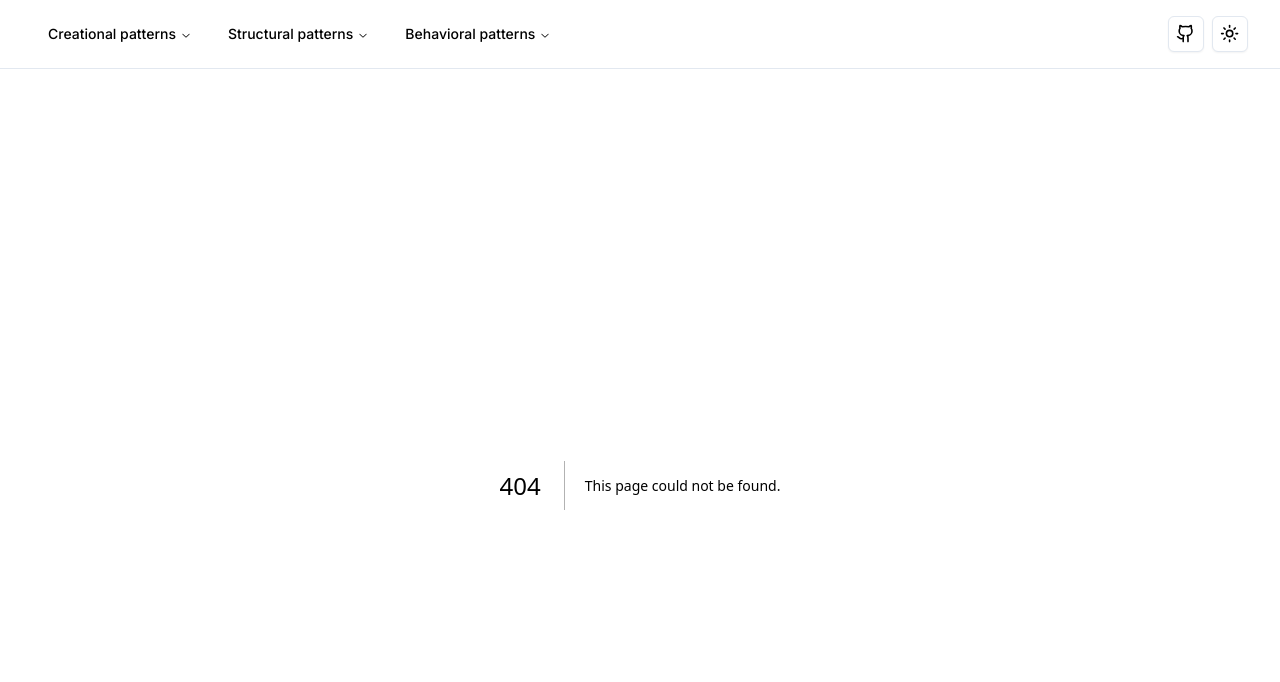
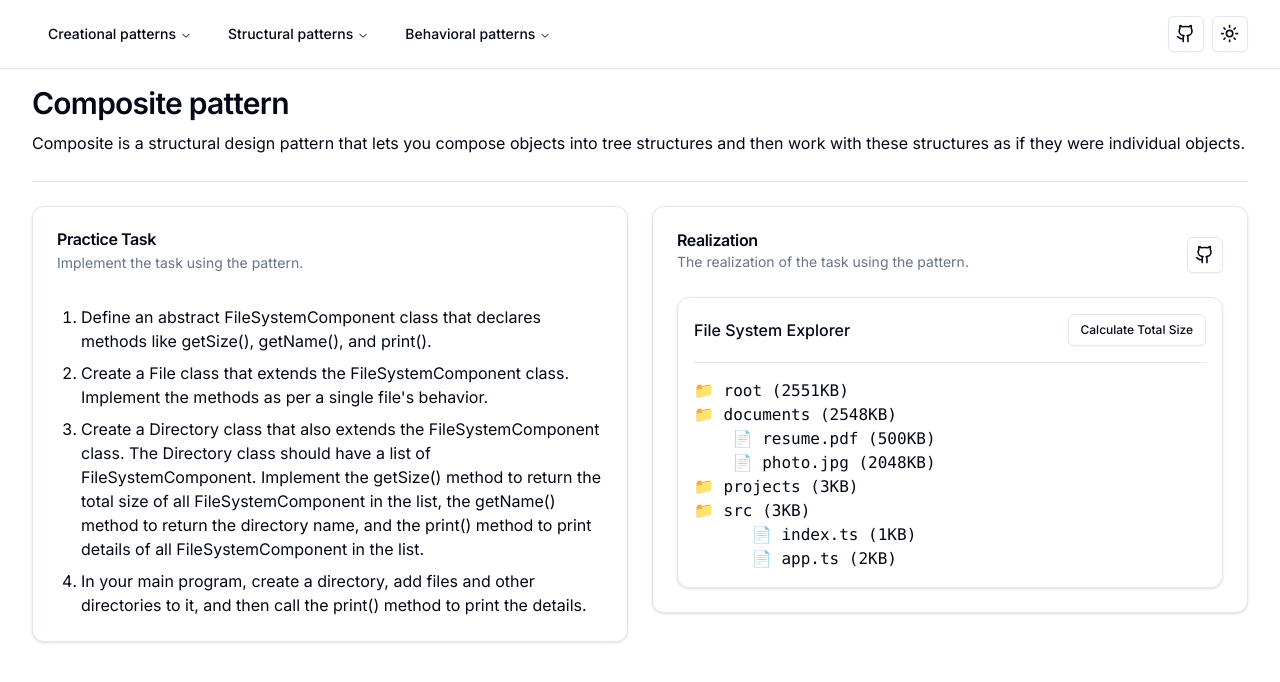
Before and after one commit to oleksandr-kondratiev/design-patters, a Next.js app: page /structural/composite in a window 1280 px wide. Before the commit this address had no page. Shown: the top 682 px of the page. Built offline with nearby package versions, Linux system fonts and the light colour scheme.

Commit message:
Feature: Composite

```diff
--- /dev/null
+++ b/src/app/structural/composite/page.tsx
@@ -0,0 +1,24 @@
+// patterns
+import { Composite } from "@/patterns/composite/composite";
+
+// components
+import { PatternWrapper } from "@/components/pattern-wrapper/pattern-wrapper";
+
+const CompositePage = () => {
+  return (
+    <PatternWrapper
+      title="Composite pattern"
+      subtitle="Composite is a structural design pattern that lets you compose objects into tree structures and then work with these structures as if they were individual objects."
+      task={[
+        "Define an abstract FileSystemComponent class that declares methods like getSize(), getName(), and print().",
+        "Create a File class that extends the FileSystemComponent class. Implement the methods as per a single file's behavior.",
+        "Create a Directory class that also extends the FileSystemComponent class. The Directory class should have a list of FileSystemComponent. Implement the getSize() method to return the total size of all FileSystemComponent in the list, the getName() method to return the directory name, and the print() method to print details of all FileSystemComponent in the list.",
+        "In your main program, create a directory, add files and other directories to it, and then call the print() method to print the details.",
+      ]}
+      realization={<Composite />}
+      link="composite/composite.tsx"
+    />
+  );
+};
+
+export default CompositePage;
--- /dev/null
+++ b/src/patterns/composite/composite.tsx
@@ -0,0 +1,94 @@
+"use client";
+
+import React from "react";
+import { toast } from "sonner";
+
+// components
+import { Card } from "@/components/ui/card";
+import { Button } from "@/components/ui/button";
+
+abstract class FileSystemComponent {
+  protected name: string;
+  protected size: number;
+
+  constructor(name: string, size: number = 0) {
+    this.name = name;
+    this.size = size;
+  }
+
+  abstract getSize(): number;
+  abstract print(indent: string): string;
+  getName(): string {
+    return this.name;
+  }
+}
+
+class File extends FileSystemComponent {
+  getSize(): number {
+    return this.size;
+  }
+
+  print(indent: string): string {
+    return `${indent}📄 ${this.name} (${this.size}KB)`;
+  }
+}
+
+class Directory extends FileSystemComponent {
+  private children: FileSystemComponent[] = [];
+
+  addComponent(component: FileSystemComponent): void {
+    this.children.push(component);
+  }
+
+  getSize(): number {
+    return this.children.reduce((sum, child) => sum + child.getSize(), 0);
+  }
+
+  print(indent: string): string {
+    let output = `${indent}📁 ${this.name} (${this.getSize()}KB)\n`;
+
+    this.children.forEach((child) => {
+      output += child.print(indent + "  ") + "\n";
+    });
+
+    return output.trim();
+  }
+}
+
+export const Composite = () => {
+  const fileSystem = new Directory("root");
+
+  const documents = new Directory("documents");
+  documents.addComponent(new File("resume.pdf", 500));
+  documents.addComponent(new File("photo.jpg", 2048));
+
+  const src = new Directory("src");
+  src.addComponent(new File("index.ts", 1));
+  src.addComponent(new File("app.ts", 2));
+
+  const projects = new Directory("projects");
+  projects.addComponent(src);
+
+  fileSystem.addComponent(documents);
+  fileSystem.addComponent(projects);
+
+  const showTotalSize = () => {
+    toast.success("Total Size", {
+      description: `Total size of all files: ${fileSystem.getSize()}KB`,
+    });
+  };
+
+  return (
+    <div className="w-full space-y-4">
+      <Card className="p-4">
+        <div className="mb-4 flex flex-row items-center justify-between border-b pb-4">
+          <h3 className="font-medium">File System Explorer</h3>
+          <Button variant="outline" size="sm" onClick={showTotalSize}>
+            Calculate Total Size
+          </Button>
+        </div>
+        <pre className="mt-2">{fileSystem.print("")}</pre>
+      </Card>
+    </div>
+  );
+};
```
